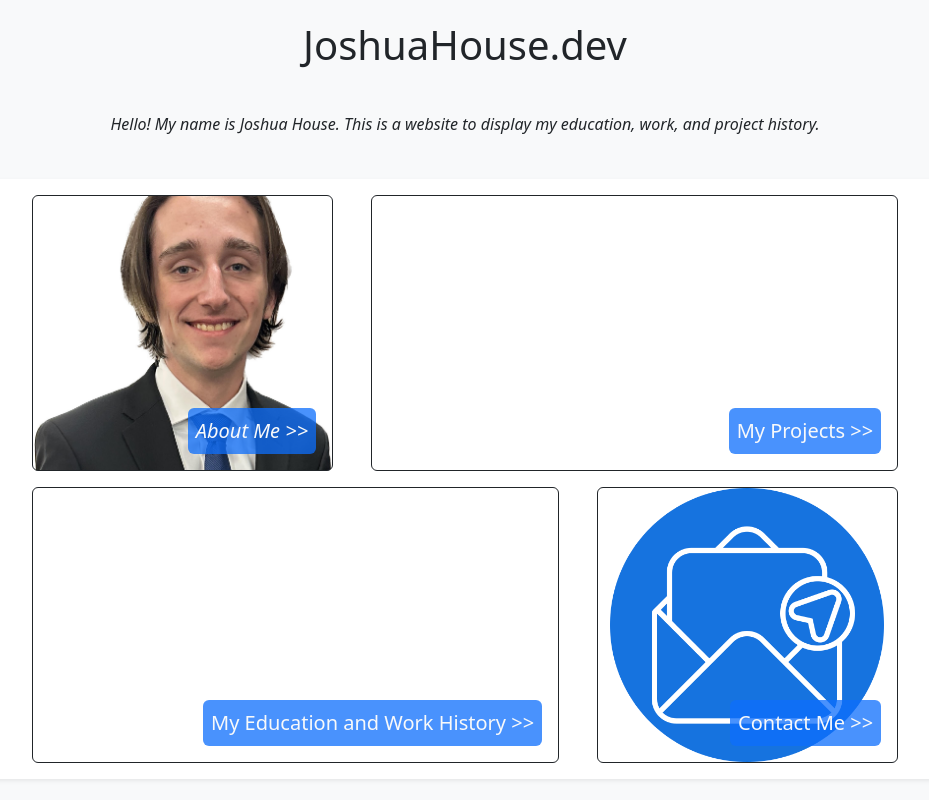
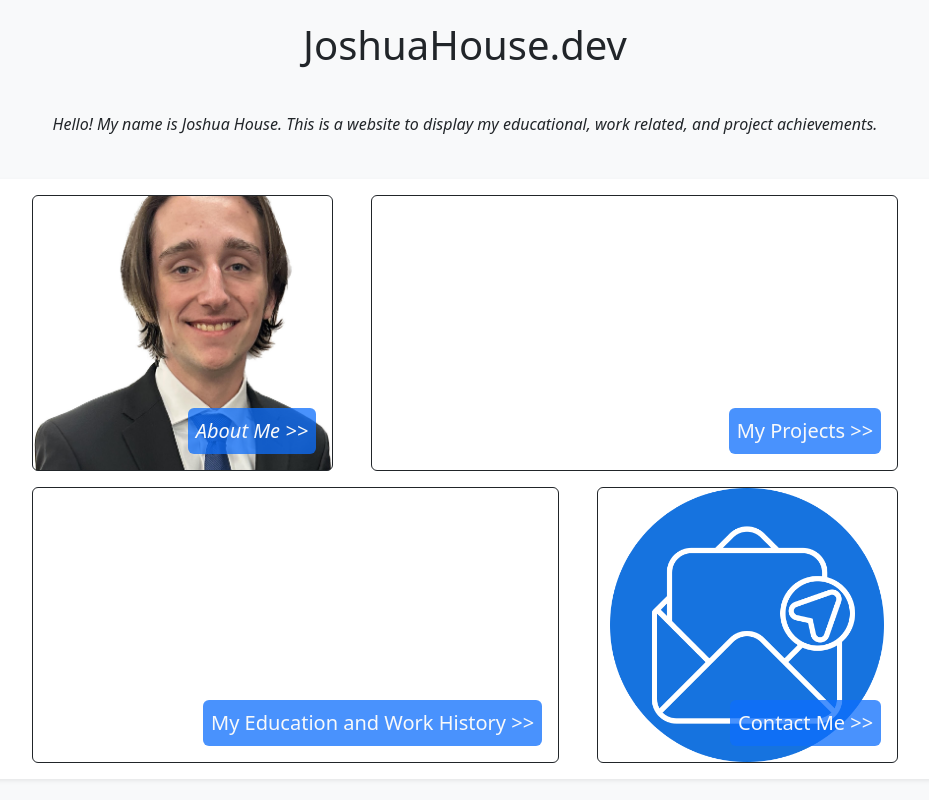
Before and after one commit to JoshHouse/JoshuaHouseDev, a React (Vite) app: page / in a window 1280 px wide. Shown: the whole page, without its empty margins (175-1104 px from the left). Built offline with nearby package versions, Linux system fonts and the light colour scheme.

Commit message:
Slight adjustment to intro text on home page

```diff
--- a/src/components/JSX/HomePage.jsx
+++ b/src/components/JSX/HomePage.jsx
@@ -28,7 +28,9 @@ function HomePage({ setPage }) {
     <div className="w-100 vh-100 bg-light d-flex flex-column justify-content-around align-items-center">
 
       <h1 className="m-0">JoshuaHouse.dev</h1>
-      <p className="m-0"><em>Hello! My name is Joshua House. This is a website to display my education, work, and project history.</em></p>
+      <p className="m-0">
+        <em>Hello! My name is Joshua House. This is a website to display my educational, work related, and project achievements.</em>
+      </p>
 
       <div className="w-75 h-75 bg-white rounded shadow-sm d-flex flex-column justify-content-center align-items-center p-3 gap-3">
 
```
